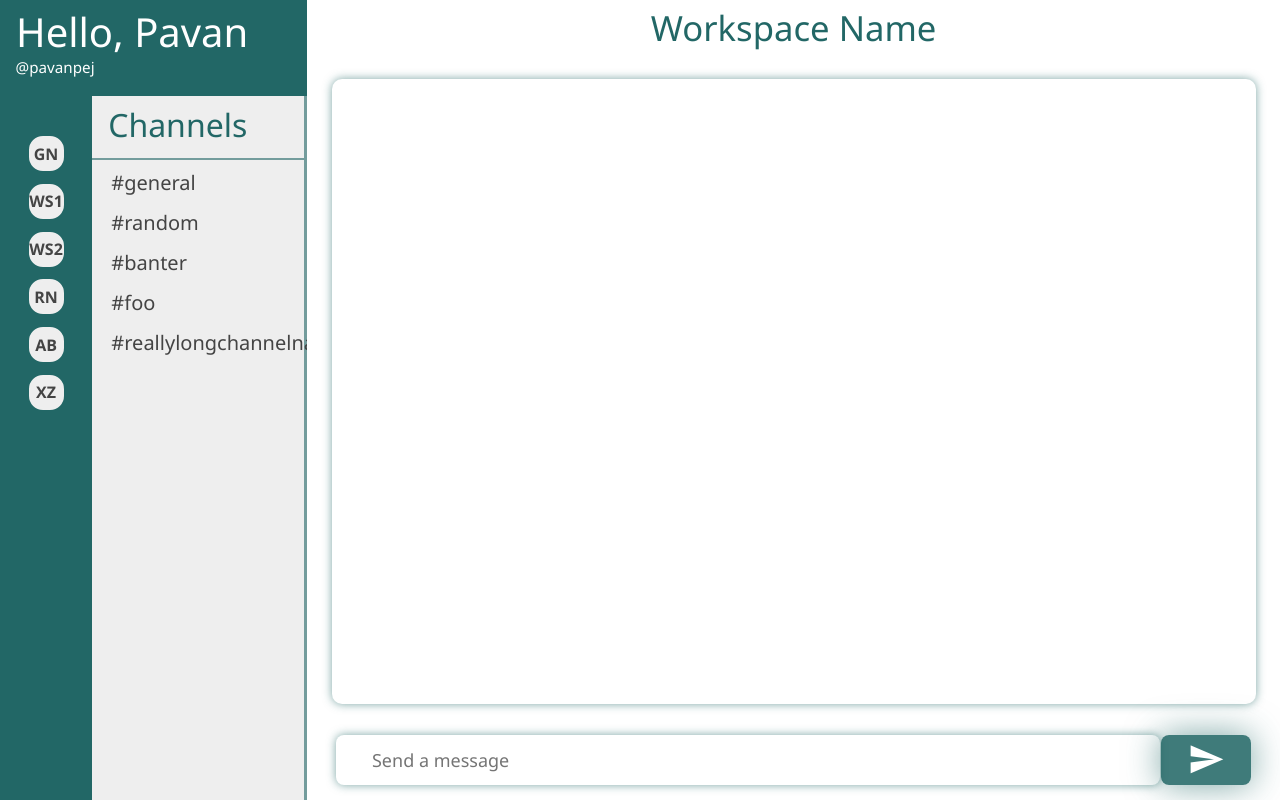
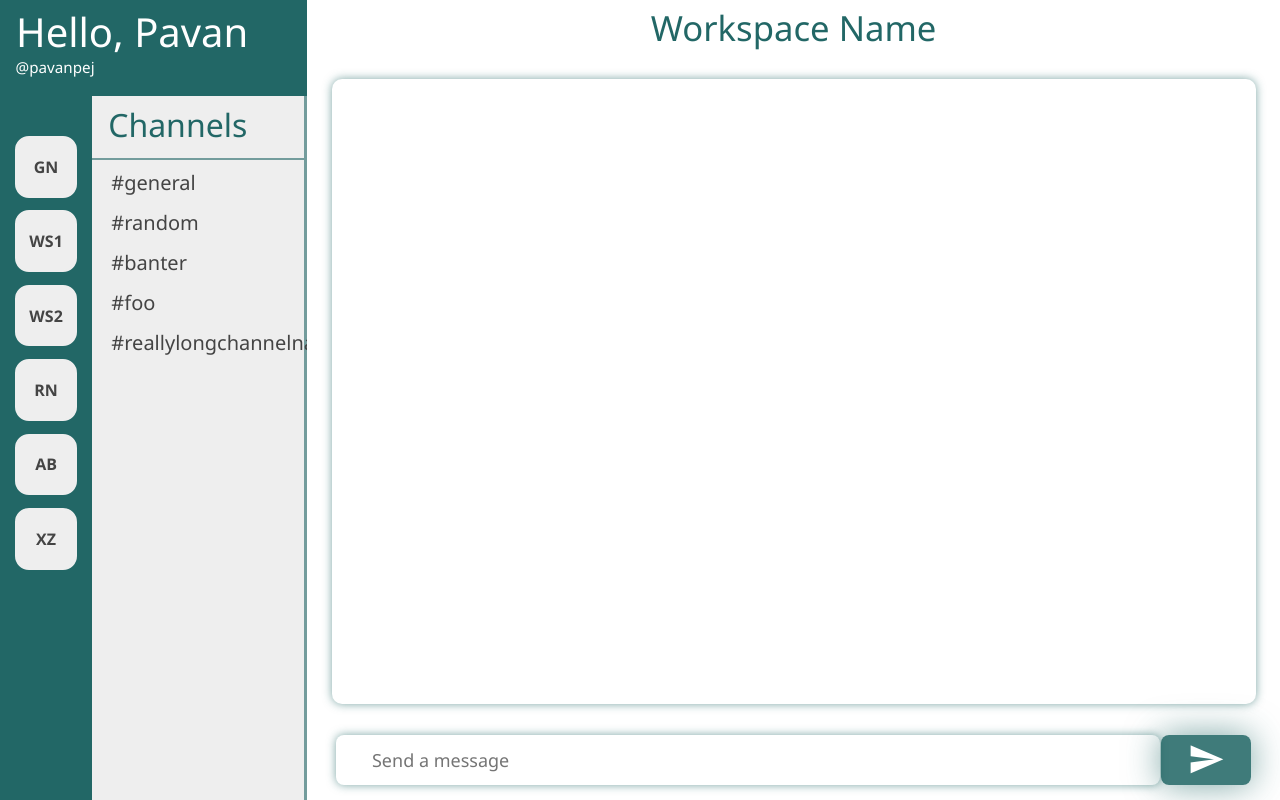
Before and after one commit to PrajwalPrashanth/SlackChat, a PHP site: page /php/homepage.php in a window 1280 px wide. Run offline with PHP 8.4, Linux system fonts and the light colour scheme.

Commit message:
Changed the layout a bit. Nothing much

```diff
--- a/res/styles/app/homepage.css
+++ b/res/styles/app/homepage.css
@@ -115,7 +115,7 @@ LAYOUT DIVISIONS
     color: #444444;
 
     border-radius: 14px;
-    padding: 0.8em;
+    padding: 1.8em;
     text-decoration: none;
     height: 35px;
     width: 35px;
@@ -132,7 +132,7 @@ LAYOUT DIVISIONS
 }
 
 
-/*--------Details Pane Div--------*/
+/*--------Channel Pane Div--------*/
 
 .channel-details-div {
     width: 70%;
```
